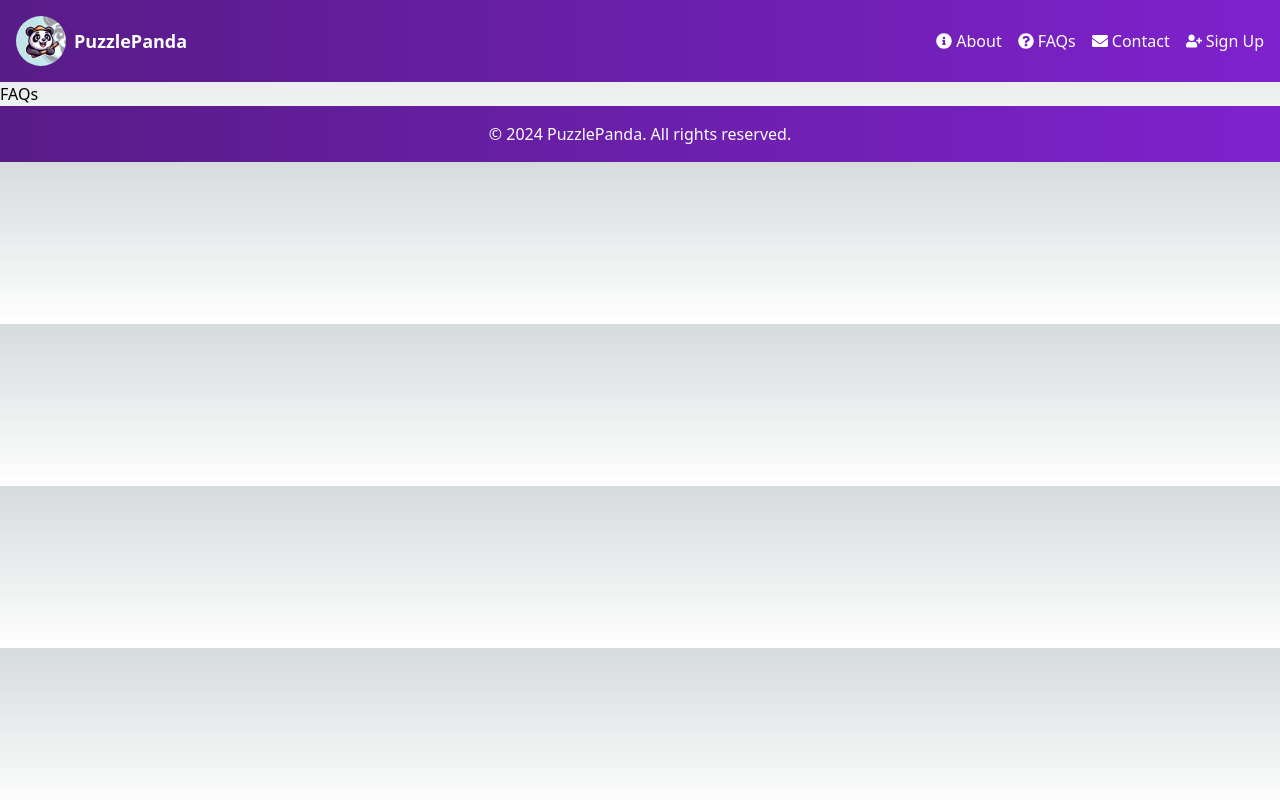
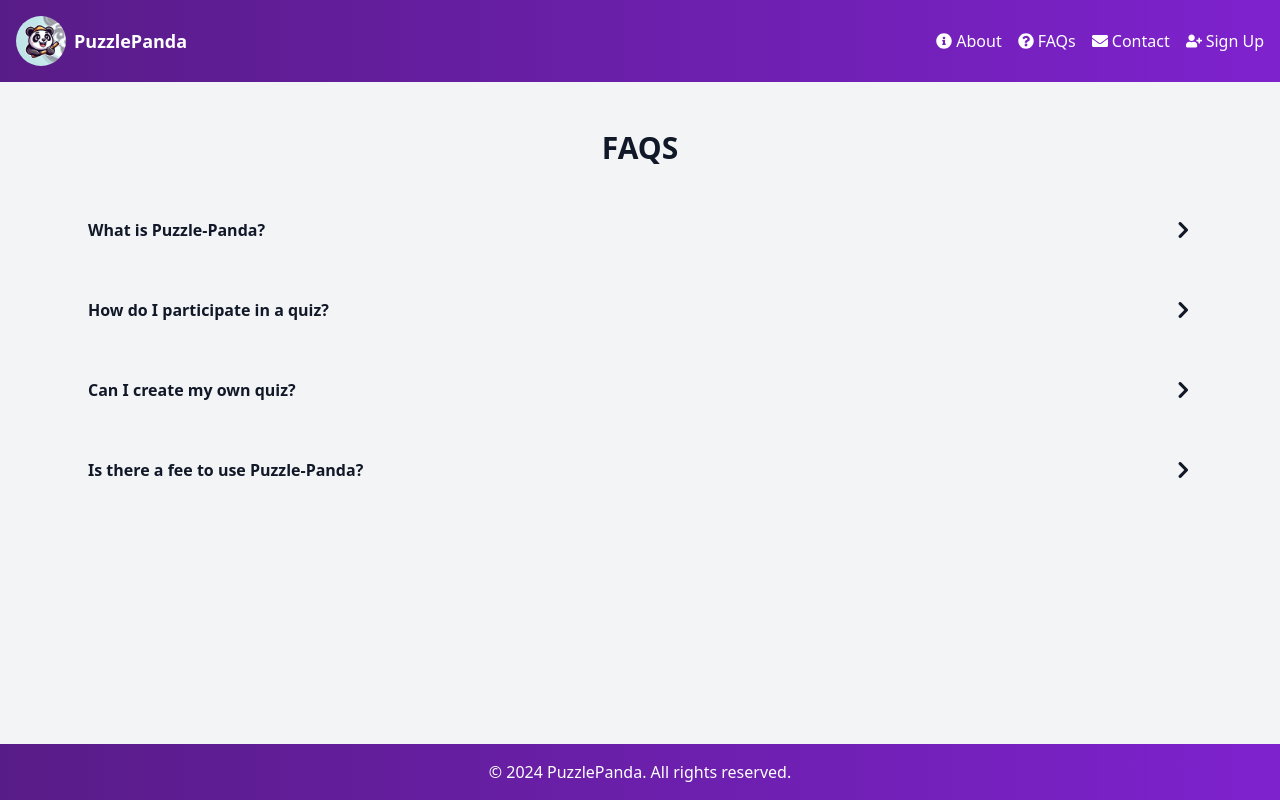
Before and after one commit to NoManNayeem/PuzzlePanda-100s, a Next.js app: page /faqs in a window 1280 px wide. Built offline with nearby package versions, Linux system fonts and the light colour scheme.

Commit message:
Added Public Components and UI

```diff
--- a/src/app/faqs/page.js
+++ b/src/app/faqs/page.js
@@ -1,19 +1,74 @@
-import React from 'react'
-import Header from '../landingPageComponents/Header'
-import NavBar from '../landingPageComponents/NavBar'
-import Footer from '../landingPageComponents/Footer'
+'use client'
 
+import React, { useState } from 'react';
+import Header from '../landingPageComponents/Header';
+import NavBar from '../landingPageComponents/NavBar';
+import Footer from '../landingPageComponents/Footer';
 
+const faqs = [
+  {
+    question: "What is Puzzle-Panda?",
+    answer: "Puzzle-Panda is an engaging quiz platform that allows users to participate in various quizzes to test and expand their knowledge."
+  },
+  {
+    question: "How do I participate in a quiz?",
+    answer: "To participate in a quiz, simply sign up or log in, browse through the available quizzes, and click on the one you want to take."
+  },
+  {
+    question: "Can I create my own quiz?",
+    answer: "Yes, you can create your own quizzes. Navigate to the 'Create Quiz' section, enter your quiz details, and publish it for others to play."
+  },
+  {
+    question: "Is there a fee to use Puzzle-Panda?",
+    answer: "Puzzle-Panda offers both free and premium quizzes. Free quizzes are available to all users, while premium quizzes require a subscription."
+  }
+];
 
 const FAQs = () => {
+  const [activeIndex, setActiveIndex] = useState(null);
+
+  const toggleFAQ = (index) => {
+    setActiveIndex(activeIndex === index ? null : index);
+  };
+
   return (
-    <div>
-        <Header/>
-        <NavBar/>
-        FAQs
-        <Footer/>
+    <div className="flex flex-col min-h-screen bg-gray-100">
+      <Header />
+      <NavBar />
+      <main className="flex-grow py-12 px-4 sm:px-6 lg:px-8">
+        <div className="font-sans space-y-4 max-w-6xl mx-auto">
+          <h2 className="text-3xl font-extrabold text-gray-900 mb-8 text-center">FAQS</h2>
+          {faqs.map((faq, index) => (
+            <div key={index} className="rounded-lg hover:bg-blue-50 transition-all">
+              <button
+                type="button"
+                className="w-full text-base font-semibold text-left py-5 px-6 text-gray-900 flex items-center"
+                onClick={() => toggleFAQ(index)}
+              >
+                <span className="mr-4">{faq.question}</span>
+                <svg
+                  xmlns="http://www.w3.org/2000/svg"
+                  className={`w-4 fill-current ml-auto shrink-0 ${activeIndex === index ? 'rotate-180' : '-rotate-90'}`}
+                  viewBox="0 0 24 24"
+                >
+                  <path
+                    fillRule="evenodd"
+                    d="M11.99997 18.1669a2.38 2.38 0 0 1-1.68266-.69733l-9.52-9.52a2.38 2.38 0 1 1 3.36532-3.36532l7.83734 7.83734 7.83734-7.83734a2.38 2.38 0 1 1 3.36532 3.36532l-9.52 9.52a2.38 2.38 0 0 1-1.68266.69734z"
+                    clipRule="evenodd"
+                    data-original="#000000"
+                  ></path>
+                </svg>
+              </button>
+              <div className={`${activeIndex === index ? 'block' : 'hidden'} pb-5 px-6`}>
+                <p className="text-sm text-gray-900">{faq.answer}</p>
+              </div>
+            </div>
+          ))}
+        </div>
+      </main>
+      <Footer />
     </div>
-  )
-}
+  );
+};
 
-export default FAQs
+export default FAQs;
--- a/src/app/landingPageComponents/NavBar.js
+++ b/src/app/landingPageComponents/NavBar.js
@@ -43,7 +43,7 @@ export default function NavBar() {
                     <Link href="/contact" className="flex items-center hover:text-purple-300">
                         <FaEnvelope className="mr-1" /> Contact
                     </Link>
-                    <Link href="/signup" className="flex items-center hover:text-purple-300">
+                    <Link href="/sign-up" className="flex items-center hover:text-purple-300">
                         <FaUserPlus className="mr-1" /> Sign Up
                     </Link>
                 </div>
@@ -59,7 +59,7 @@ export default function NavBar() {
                     <Link href="/contact" className="flex items-center hover:text-purple-300">
                         <FaEnvelope className="mr-1" /> Contact
                     </Link>
-                    <Link href="/signup" className="flex items-center hover:text-purple-300">
+                    <Link href="/sign-up" className="flex items-center hover:text-purple-300">
                         <FaUserPlus className="mr-1" /> Sign Up
                     </Link>
                 </div>
--- a/src/app/page.js
+++ b/src/app/page.js
@@ -1,4 +1,4 @@
-'use client'
+'use client';
 
 // pages/index.js
 import Header from './landingPageComponents/Header';
@@ -12,13 +12,22 @@ export default function Home() {
       <Header />
       <NavBar />
       <Slider />
-      <div className="flex-grow flex items-center justify-center bg-gradient-to-r from-purple-900 to-purple-800 p-4">
-        <div className="text-center w-full max-w-md px-4">
-          <h2 className="text-3xl text-white font-bold mb-4">Win an Instant 5,000 Points!</h2>
+      <div className="flex-grow flex items-center justify-center bg-gradient-to-r from-purple-900 to-purple-800 p-6">
+        <div className="text-center w-full max-w-md px-4 sm:px-6 lg:px-8">
+          <h2 className="text-3xl md:text-4xl text-white font-bold mb-4 animate-pulse">Win an Instant 5,000 Points!</h2>
           <p className="text-white mb-6">Answer 10 questions correctly & win!</p>
-          <div className="flex justify-center items-center mb-6 space-x-2">
-            <input type="tel" placeholder="+880" className="flex-grow px-4 py-2 border border-purple-300 rounded-l-full focus:outline-none" />
-            <button className="bg-purple-600 hover:bg-purple-500 text-white px-4 py-2 rounded-r-full transition duration-200 ease-in-out">Subscribe/Login</button>
+          <div className="flex flex-col sm:flex-row justify-center items-center mb-6 sm:space-x-2 space-y-2 sm:space-y-0">
+            <div className="flex w-full sm:w-auto">
+              <span className="flex-shrink-0 px-4 py-2 bg-purple-600 text-white rounded-l-full sm:rounded-full shadow-md">+880</span>
+              <input
+                type="tel"
+                placeholder="Enter your phone number"
+                className="flex-grow px-4 py-2 border border-purple-300 rounded-r-full sm:rounded-l-none sm:rounded-r-full focus:outline-none shadow-md"
+              />
+            </div>
+            <button className="w-full sm:w-auto bg-purple-600 hover:bg-purple-500 text-white px-4 py-2 rounded-full transition duration-200 ease-in-out shadow-md">
+              Subscribe/Login
+            </button>
           </div>
           <p className="text-purple-300 text-sm">First 2 days free then 4 points/day</p>
         </div>
--- /dev/null
+++ b/src/app/sign-up/digimart/WebsiteDisplay.js
@@ -0,0 +1,42 @@
+'use client'
+
+// components/WebsiteDisplay.js
+import React, { useState } from 'react';
+
+const WebsiteDisplay = ({ url }) => {
+  const [loading, setLoading] = useState(true);
+  const [error, setError] = useState(false);
+
+  const handleLoad = () => {
+    setLoading(false);
+  };
+
+  const handleError = () => {
+    setLoading(false);
+    setError(true);
+  };
+
+  return (
+    <div className="relative w-full h-screen flex items-center justify-center">
+      {loading && !error && (
+        <div className="absolute inset-0 flex items-center justify-center bg-white bg-opacity-80 z-10">
+          <div className="animate-spin rounded-full h-16 w-16 border-t-4 border-b-4 border-gray-900"></div>
+        </div>
+      )}
+      {error && (
+        <div className="absolute inset-0 flex items-center justify-center bg-white bg-opacity-80 z-10">
+          <p className="text-center text-gray-900">Failed to load the content. Please try again later.</p>
+        </div>
+      )}
+      <iframe
+        src={url}
+        className={`${loading || error ? 'hidden' : 'block'} w-full h-full border-none`}
+        onLoad={handleLoad}
+        onError={handleError}
+        title="Embedded Website"
+      />
+    </div>
+  );
+};
+
+export default WebsiteDisplay;
--- a/src/app/sign-up/page.js
+++ b/src/app/sign-up/page.js
@@ -1,19 +1,50 @@
-import React from 'react'
-import Header from '../landingPageComponents/Header'
-import NavBar from '../landingPageComponents/NavBar'
-import Footer from '../landingPageComponents/Footer'
-
-
+import React from 'react';
+import Header from '../landingPageComponents/Header';
+import NavBar from '../landingPageComponents/NavBar';
+import Footer from '../landingPageComponents/Footer';
 
 const SignUp = () => {
   return (
-    <div>
-        <Header/>
-        <NavBar/>
-        SignUp
-        <Footer/>
+    <div className="flex flex-col min-h-screen bg-gray-100">
+      <Header />
+      <NavBar />
+      <main className="flex-grow container mx-auto p-6">
+        <h1 className="text-4xl font-bold text-center text-purple-700 mb-8">Sign Up</h1>
+        <div className="bg-white shadow-md rounded-lg p-6 max-w-md mx-auto">
+          <form className="space-y-4">
+            <div>
+              <label className="block text-gray-700 text-sm font-bold mb-2" htmlFor="phone">
+                Phone Number
+              </label>
+              <div className="relative rounded-md shadow-sm">
+                <span className="absolute inset-y-0 left-0 flex items-center pl-3">
+                  +880
+                </span>
+                <input
+                  type="tel"
+                  id="phone"
+                  name="phone"
+                  pattern="^\+880[0-9]{9,10}$"
+                  required
+                  className="pl-14 pr-4 py-2 border border-gray-300 rounded-md w-full focus:ring-purple-500 focus:border-purple-500"
+                  placeholder="1XXXXXXXXX"
+                />
+              </div>
+            </div>
+            <div>
+              <button
+                type="submit"
+                className="w-full py-2 px-4 bg-purple-700 text-white font-bold rounded-md hover:bg-purple-800 focus:outline-none focus:ring-2 focus:ring-purple-500"
+              >
+                Sign Up
+              </button>
+            </div>
+          </form>
+        </div>
+      </main>
+      <Footer />
     </div>
-  )
-}
+  );
+};
 
-export default SignUp
+export default SignUp;
```
Also changed, not shown: src/app/contact/page.js (+46 -12 lines).
